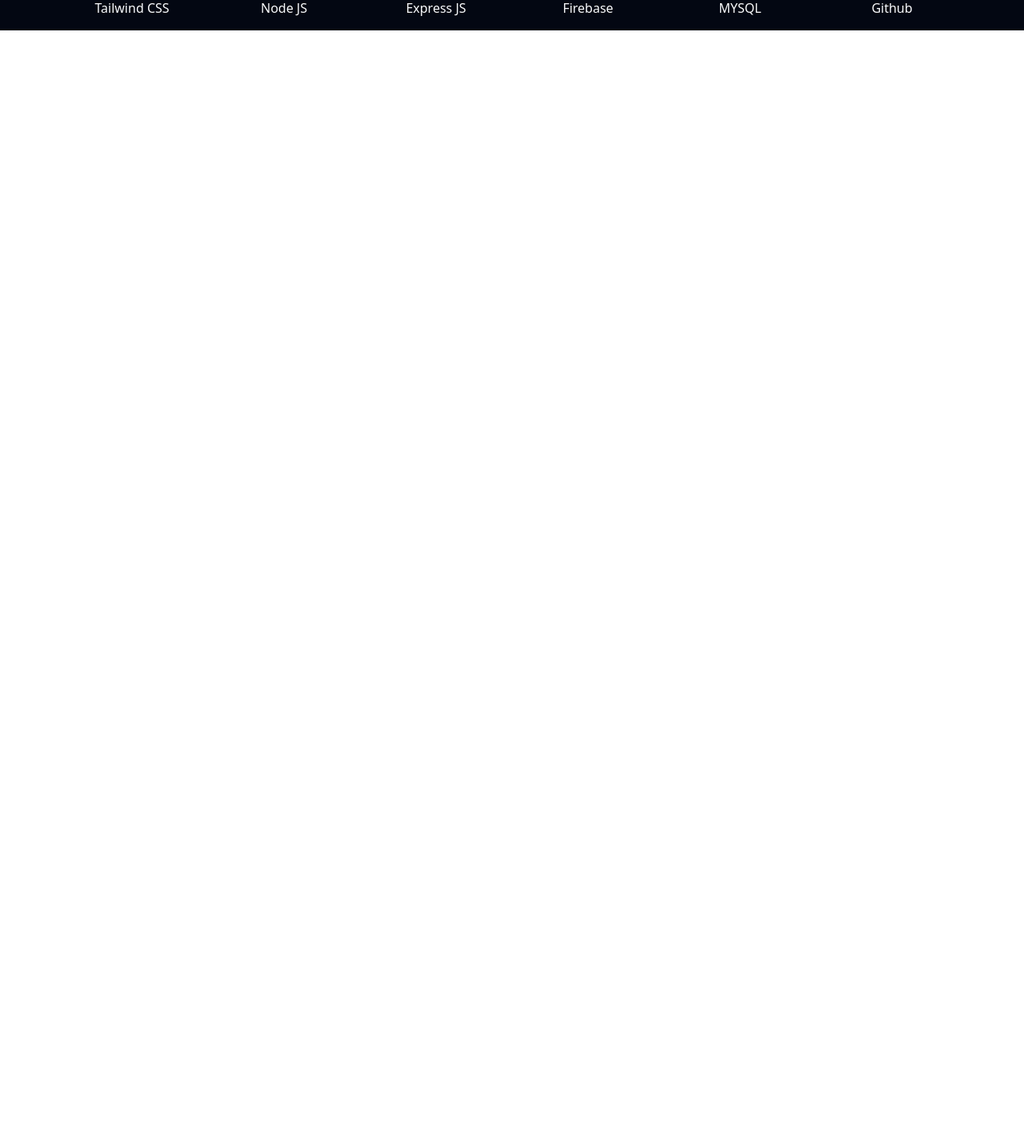
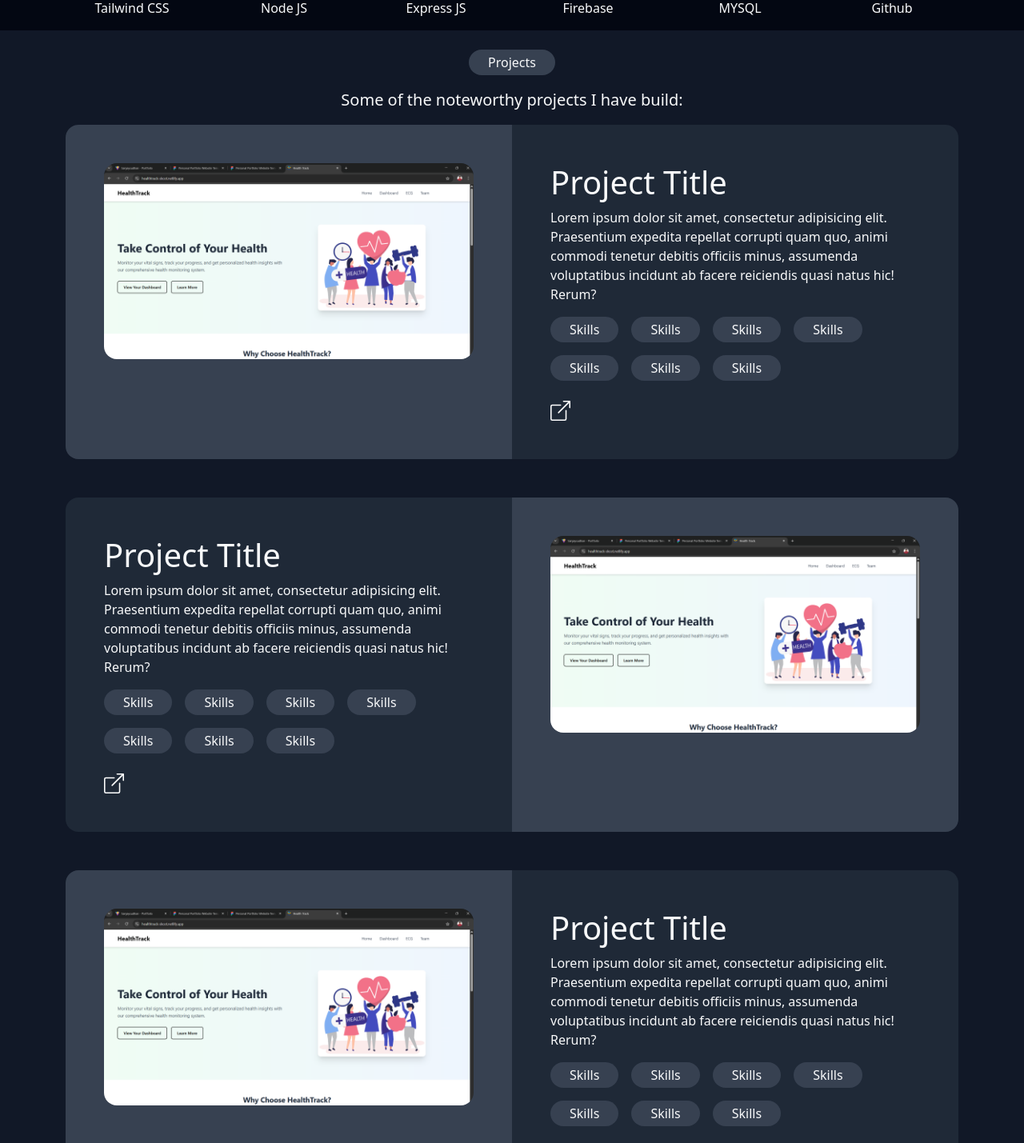
Before and after one commit to SanjaysudhanSivashunmugam/Portfolio3.0, a React (Vite) app: page / in a window 1280 px wide. Shown: the part 1368-2797 px from the top of the page at 80% size. Before the commit the page ends 1406 px from the top, so only its background shows below. Built offline with nearby package versions, Linux system fonts and the light colour scheme; the HTML template or start-up script is replaced by a standard one.

Commit message:
added project section

```diff
--- a/src/App.jsx
+++ b/src/App.jsx
@@ -1,6 +1,7 @@
 import About from "./components/About"
 import Hero from "./components/Hero"
 import Navbar from "./components/Navbar"
+import Project from "./components/Project"
 import Skills from "./components/Skills"
 
 
@@ -13,6 +14,7 @@ function App() {
     <Hero />
     <About />
     <Skills />
+    <Project />
    </div>
   )
 }
--- a/src/components/Project.jsx
+++ b/src/components/Project.jsx
@@ -1,8 +1,81 @@
-
-export default function Project(){
-    return(
-        <div>
-
+import p1 from '../assets/p1.png'
+export default function Project() {
+    return (
+        <div className="text-light" style={{backgroundColor:"#111827"}}>
+            <div className="container">
+                <div className="d-flex flex-column align-items-center">
+                    <span class="px-4 py-1 rounded-pill text-light mt-4 mb-3" style={{ backgroundColor: "#374151" }}>Projects</span>
+                    <p className='fs-5'>Some of the noteworthy projects I have build:</p>
+                </div>
+                <div className="row">
+                    <div className='d-flex mb-5'>
+                        <div className="col-12 col-lg-6 p-5 rounded-start-4" style={{ backgroundColor: "#374151" }}>
+                            <img src={p1} alt="" width={"100%"} className='rounded-4' />
+                        </div>
+                        <div className="col-12 col-lg-6 p-5 rounded-end-4" style={{ backgroundColor: "#1F2937" }}>
+                            <h1>Project Title</h1>
+                            <p>Lorem ipsum dolor sit amet, consectetur adipisicing elit. Praesentium expedita repellat corrupti quam quo, animi commodi tenetur debitis officiis minus, assumenda voluptatibus incidunt ab facere reiciendis quasi natus hic! Rerum?</p>
+                            <div className="d-flex flex-wrap gap-3 mb-4">
+                                <span class="px-4 py-1 rounded-pill text-light" style={{ backgroundColor: "#374151" }}>Skills</span>
+                                <span class="px-4 py-1 rounded-pill text-light" style={{ backgroundColor: "#374151" }}>Skills</span>
+                                <span class="px-4 py-1 rounded-pill text-light" style={{ backgroundColor: "#374151" }}>Skills</span>
+                                <span class="px-4 py-1 rounded-pill text-light" style={{ backgroundColor: "#374151" }}>Skills</span>
+                                <span class="px-4 py-1 rounded-pill text-light" style={{ backgroundColor: "#374151" }}>Skills</span>
+                                <span class="px-4 py-1 rounded-pill text-light" style={{ backgroundColor: "#374151" }}>Skills</span>
+                                <span class="px-4 py-1 rounded-pill text-light" style={{ backgroundColor: "#374151" }}>Skills</span>
+                            </div>
+                            <a href="" className=''><svg xmlns="http://www.w3.org/2000/svg" color='white' width="25" height="25" fill="currentColor" class="bi bi-box-arrow-up-right" viewBox="0 0 16 16">
+                                <path fill-rule="evenodd" d="M8.636 3.5a.5.5 0 0 0-.5-.5H1.5A1.5 1.5 0 0 0 0 4.5v10A1.5 1.5 0 0 0 1.5 16h10a1.5 1.5 0 0 0 1.5-1.5V7.864a.5.5 0 0 0-1 0V14.5a.5.5 0 0 1-.5.5h-10a.5.5 0 0 1-.5-.5v-10a.5.5 0 0 1 .5-.5h6.636a.5.5 0 0 0 .5-.5" />
+                                <path fill-rule="evenodd" d="M16 .5a.5.5 0 0 0-.5-.5h-5a.5.5 0 0 0 0 1h3.793L6.146 9.146a.5.5 0 1 0 .708.708L15 1.707V5.5a.5.5 0 0 0 1 0z" />
+                            </svg></a>
+                        </div>
+                    </div>
+                    <div className='d-flex mb-5'>
+                        <div className="col-12 col-lg-6 p-5 rounded-start-4" style={{ backgroundColor: "#1F2937" }}>
+                            <h1>Project Title</h1>
+                            <p>Lorem ipsum dolor sit amet, consectetur adipisicing elit. Praesentium expedita repellat corrupti quam quo, animi commodi tenetur debitis officiis minus, assumenda voluptatibus incidunt ab facere reiciendis quasi natus hic! Rerum?</p>
+                            <div className="d-flex flex-wrap gap-3 mb-4">
+                                <span class="px-4 py-1 rounded-pill text-light" style={{ backgroundColor: "#374151" }}>Skills</span>
+                                <span class="px-4 py-1 rounded-pill text-light" style={{ backgroundColor: "#374151" }}>Skills</span>
+                                <span class="px-4 py-1 rounded-pill text-light" style={{ backgroundColor: "#374151" }}>Skills</span>
+                                <span class="px-4 py-1 rounded-pill text-light" style={{ backgroundColor: "#374151" }}>Skills</span>
+                                <span class="px-4 py-1 rounded-pill text-light" style={{ backgroundColor: "#374151" }}>Skills</span>
+                                <span class="px-4 py-1 rounded-pill text-light" style={{ backgroundColor: "#374151" }}>Skills</span>
+                                <span class="px-4 py-1 rounded-pill text-light" style={{ backgroundColor: "#374151" }}>Skills</span>
+                            </div>
+                            <a href="" className=''><svg xmlns="http://www.w3.org/2000/svg" color='white' width="25" height="25" fill="currentColor" class="bi bi-box-arrow-up-right" viewBox="0 0 16 16">
+                                <path fill-rule="evenodd" d="M8.636 3.5a.5.5 0 0 0-.5-.5H1.5A1.5 1.5 0 0 0 0 4.5v10A1.5 1.5 0 0 0 1.5 16h10a1.5 1.5 0 0 0 1.5-1.5V7.864a.5.5 0 0 0-1 0V14.5a.5.5 0 0 1-.5.5h-10a.5.5 0 0 1-.5-.5v-10a.5.5 0 0 1 .5-.5h6.636a.5.5 0 0 0 .5-.5" />
+                                <path fill-rule="evenodd" d="M16 .5a.5.5 0 0 0-.5-.5h-5a.5.5 0 0 0 0 1h3.793L6.146 9.146a.5.5 0 1 0 .708.708L15 1.707V5.5a.5.5 0 0 0 1 0z" />
+                            </svg></a>
+                        </div>
+                        <div className="col-12 col-lg-6 p-5 rounded-end-4" style={{ backgroundColor: "#374151" }}>
+                            <img src={p1} alt="" width={"100%"} className='rounded-4' />
+                        </div>
+                    </div>
+                    <div className='d-flex mb-5'>
+                        <div className="col-12 col-lg-6 p-5 rounded-start-4" style={{ backgroundColor: "#374151" }}>
+                            <img src={p1} alt="" width={"100%"} className='rounded-4' />
+                        </div>
+                        <div className="col-12 col-lg-6 p-5 rounded-end-4" style={{ backgroundColor: "#1F2937" }}>
+                            <h1>Project Title</h1>
+                            <p>Lorem ipsum dolor sit amet, consectetur adipisicing elit. Praesentium expedita repellat corrupti quam quo, animi commodi tenetur debitis officiis minus, assumenda voluptatibus incidunt ab facere reiciendis quasi natus hic! Rerum?</p>
+                            <div className="d-flex flex-wrap gap-3 mb-4">
+                                <span class="px-4 py-1 rounded-pill text-light" style={{ backgroundColor: "#374151" }}>Skills</span>
+                                <span class="px-4 py-1 rounded-pill text-light" style={{ backgroundColor: "#374151" }}>Skills</span>
+                                <span class="px-4 py-1 rounded-pill text-light" style={{ backgroundColor: "#374151" }}>Skills</span>
+                                <span class="px-4 py-1 rounded-pill text-light" style={{ backgroundColor: "#374151" }}>Skills</span>
+                                <span class="px-4 py-1 rounded-pill text-light" style={{ backgroundColor: "#374151" }}>Skills</span>
+                                <span class="px-4 py-1 rounded-pill text-light" style={{ backgroundColor: "#374151" }}>Skills</span>
+                                <span class="px-4 py-1 rounded-pill text-light" style={{ backgroundColor: "#374151" }}>Skills</span>
+                            </div>
+                            <a href="" className=''><svg xmlns="http://www.w3.org/2000/svg" color='white' width="25" height="25" fill="currentColor" class="bi bi-box-arrow-up-right" viewBox="0 0 16 16">
+                                <path fill-rule="evenodd" d="M8.636 3.5a.5.5 0 0 0-.5-.5H1.5A1.5 1.5 0 0 0 0 4.5v10A1.5 1.5 0 0 0 1.5 16h10a1.5 1.5 0 0 0 1.5-1.5V7.864a.5.5 0 0 0-1 0V14.5a.5.5 0 0 1-.5.5h-10a.5.5 0 0 1-.5-.5v-10a.5.5 0 0 1 .5-.5h6.636a.5.5 0 0 0 .5-.5" />
+                                <path fill-rule="evenodd" d="M16 .5a.5.5 0 0 0-.5-.5h-5a.5.5 0 0 0 0 1h3.793L6.146 9.146a.5.5 0 1 0 .708.708L15 1.707V5.5a.5.5 0 0 0 1 0z" />
+                            </svg></a>
+                        </div>
+                    </div>
+                </div>
+            </div>
         </div>
     )
 }
```
Also changed, not shown: src/assets/p1.png (added).
